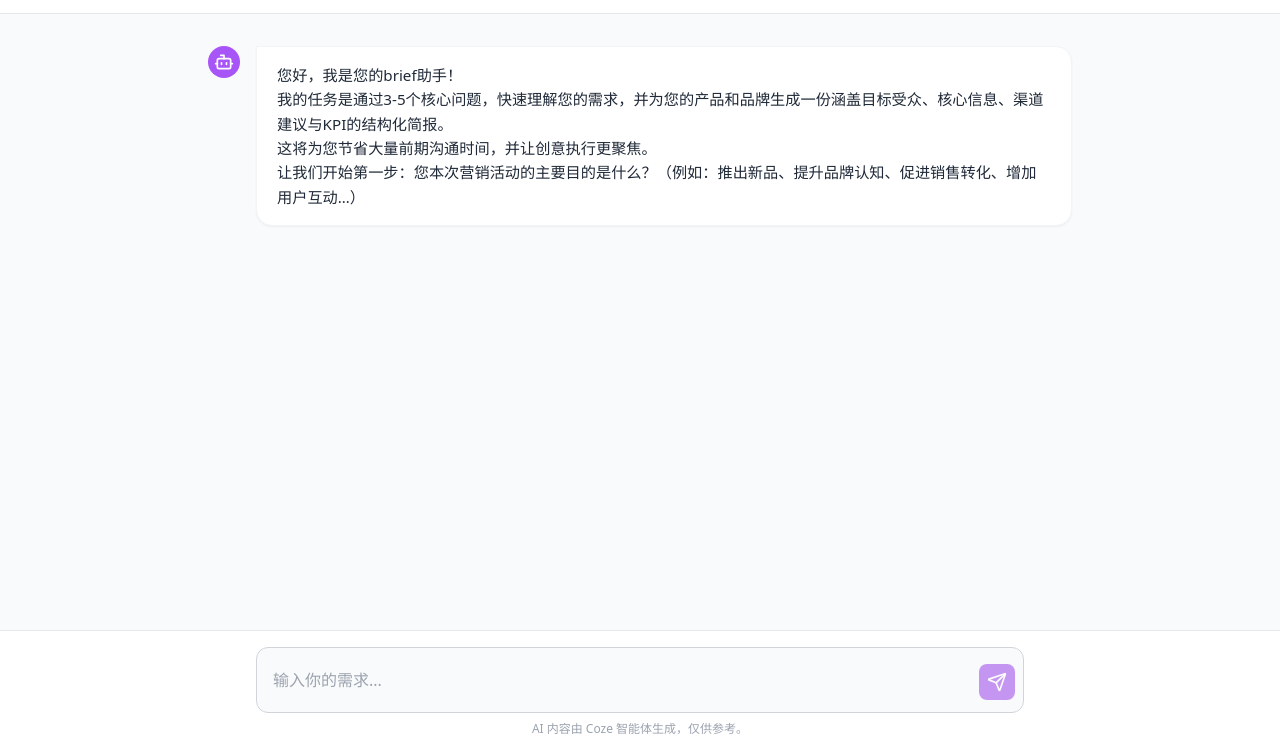
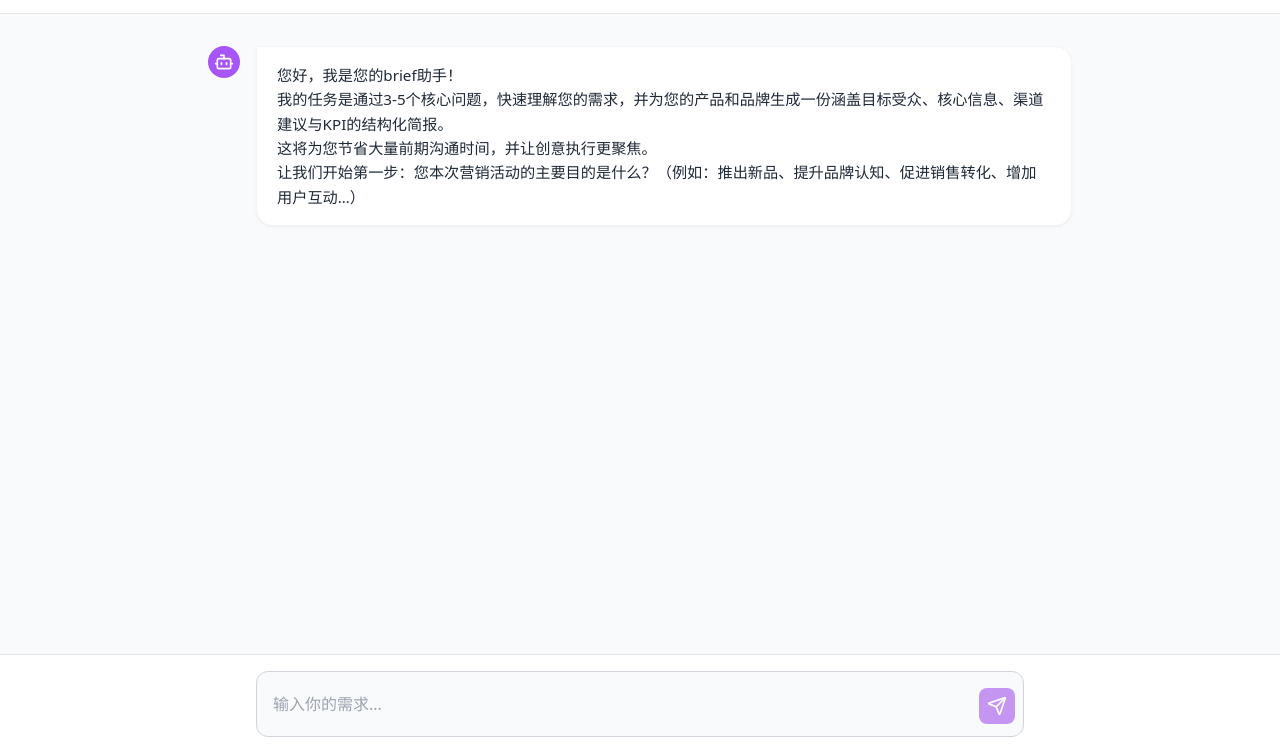
Before and after one commit to spaceyzx216/brief-tool-main2, a plain HTML site: page index.html in a window 1280 px wide. Shown: the part 47-800 px from the top of the page. Drawn offline with nearby package versions, Linux system fonts and the light colour scheme.

Commit message:
Update index.html

```diff
--- a/index.html
+++ b/index.html
@@ -123,9 +123,9 @@
                     <i data-lucide="send" class="w-5 h-5"></i>
                 </button>
             </form>
-            <p class="text-xs text-center text-gray-400 mt-2">
+            <!-- <p class="text-xs text-center text-gray-400 mt-2">
                 AI 内容由 Coze 智能体生成，仅供参考。
-            </p>
+            </p> -->
         </div>
     </div>
 
```
